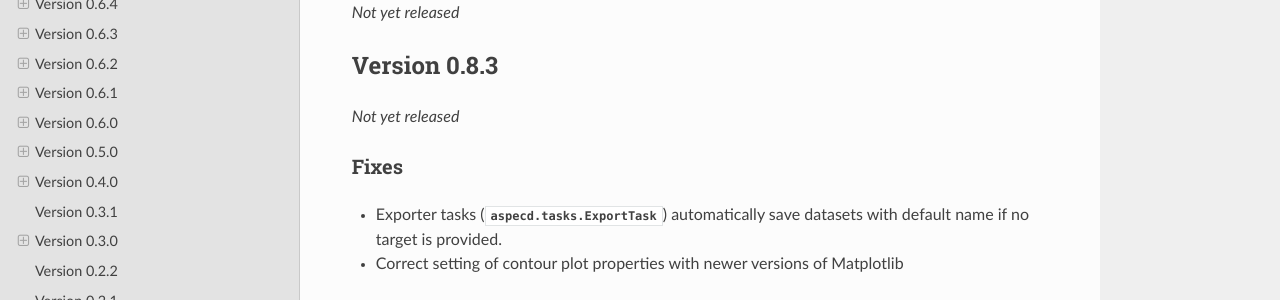
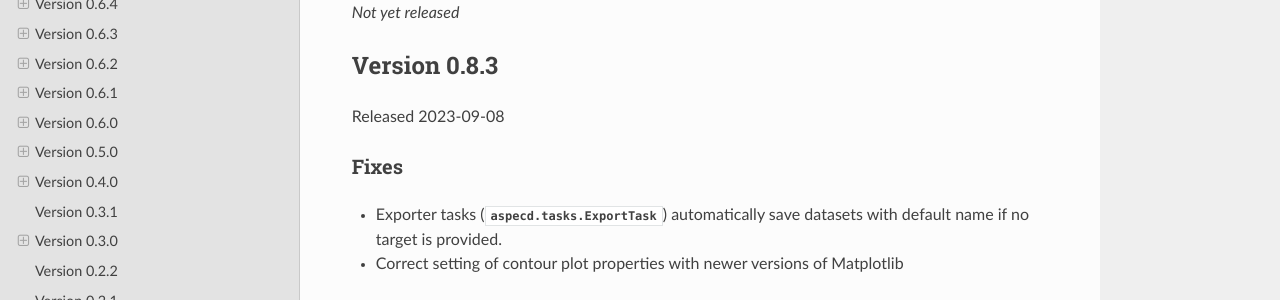
Before and after one commit to tillbiskup/aspecd, a Sphinx documentation site: the page built from docs/changelog.rst, in a window 1280 px wide and 900 px high. Shown: the part 315-615 px from the top of the window. Built offline with Sphinx 7.4.7 and the Read the Docs theme 2.0.0, drawn with Linux system fonts in a browser that asks for light colours.

Commit message:
Post-release

```diff
--- a/docs/changelog.rst
+++ b/docs/changelog.rst
@@ -14,7 +14,7 @@ Version 0.9.0
 Version 0.8.3
 =============
 
-*Not yet released*
+Released 2023-09-08
 
 Fixes
 -----
```
Also changed, not shown: 1 other file.
